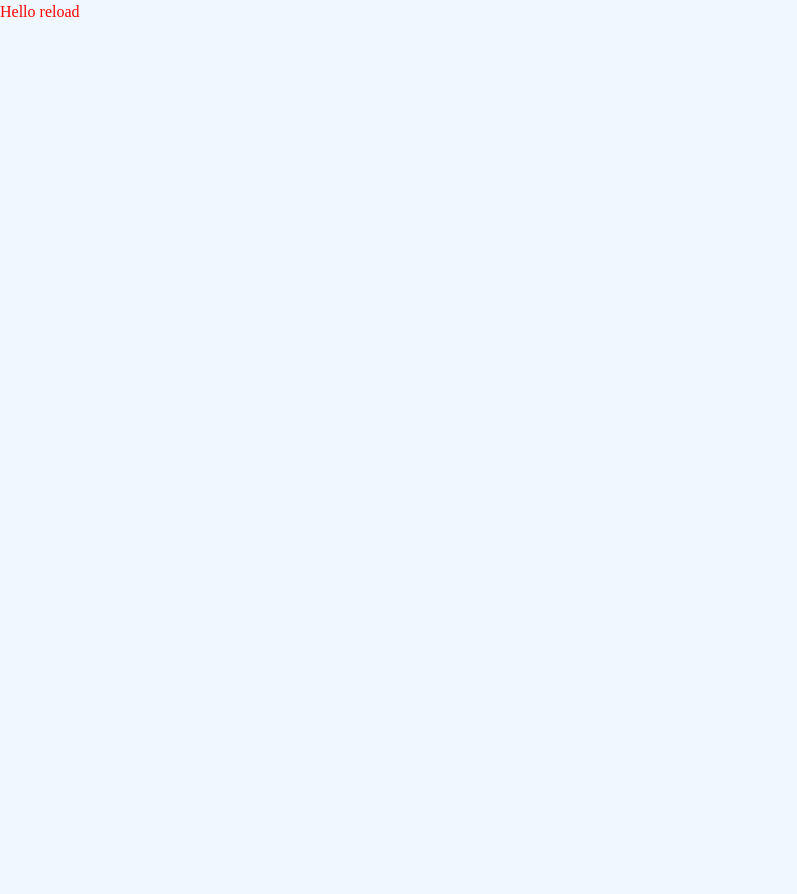
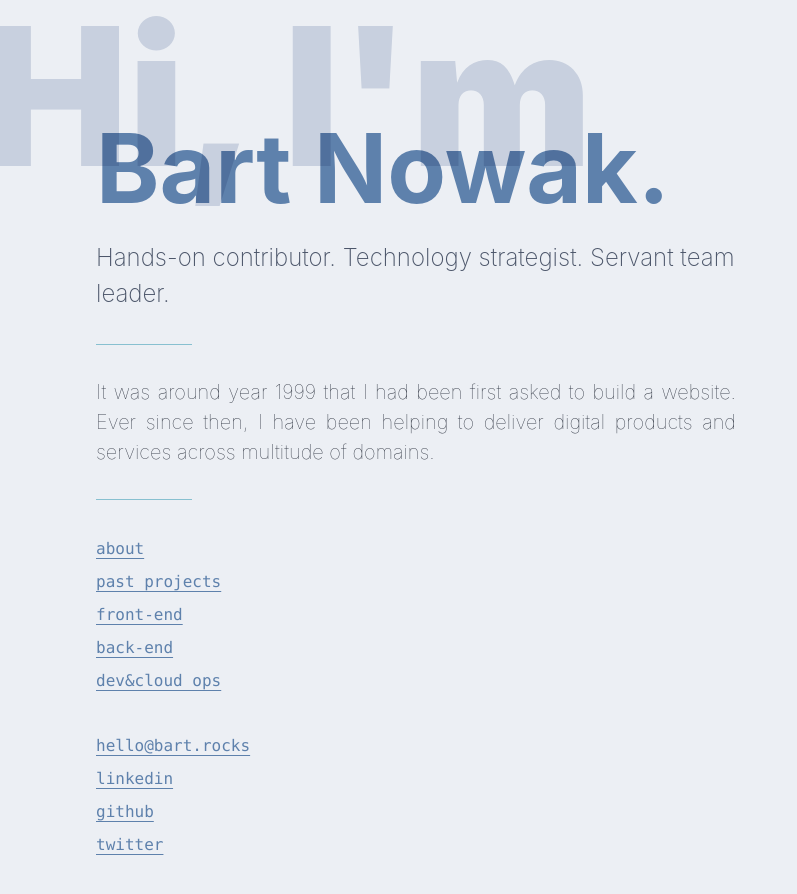
Before and after one commit to bartlomn/bnowakcom, a Next.js app: page / in a window 1280 px wide. Shown: the top 894 px of the page, without its empty margins (0-797 px from the left). Before the commit the page ends 800 px from the top, so only its background shows below. Built offline with nearby package versions, Linux system fonts and the light colour scheme.

Commit message:
Moved the prototype into NextJs

```diff
--- /dev/null
+++ b/components/system/head.js
@@ -0,0 +1,26 @@
+import { Head } from "next/document";
+
+const customHead = () => (
+   <>
+     <meta charSet="utf-8" />
+     <meta httpEquiv="X-UA-Compatible" content="IE=edge,chrome=1" />
+     <title>🏔 Bart rocks</title>
+     <meta name="apple-mobile-web-app-title" content="bart.rocks" />
+     <meta
+       name="description"
+       content="bart.rocks => the online front of Bart Nowak"
+     />
+     <meta
+       name="keywords"
+       content="web, applications, engineering, front-end, react, vue, devops, cloudops, architecture, microservices, bart, nowak"
+     />
+     <meta name="author" content="Bart Nowak" />
+     <meta
+       name="viewport"
+       content="width=device-width,height=device-height,initial-scale=1.0"
+     />
+     <meta httpEquiv="cleartype" content="on" />
+   </>
+ )
+
+export default customHead;
--- a/main.css
+++ /dev/null
@@ -1,85 +0,0 @@
-@import "./reset.css";
-
-body {
-  background-color: #eceff4;
-  font-family: -apple-system, BlinkMacSystemFont, "Segoe UI", "Roboto", "Oxygen",
-    "Ubuntu", "Cantarell", "Fira Sans", "Droid Sans", "Helvetica Neue",
-    sans-serif;
-  -webkit-font-smoothing: antialiased;
-  color: #2e3440;
-  padding: 6rem;
-}
-
-a {
-  color: #5e81ac;
-  /* font-family: Cambria, Cochin, Georgia, Times, 'Times New Roman', serif; */
-  font-family: "Lucida Console", Monaco, monospace;
-  font-weight: 900;
-  text-transform: lowercase;
-  font-size: 1rem;
-  padding-block-end: 4px;
-  background: #eceff4; /* same as site background */
-  /* text-decoration: underline; */
-  /* text-underline-position: under; */
-  text-decoration: none;
-}
-
-hr {
-  margin-block-start: 2rem;
-  margin-block-end: 2rem;
-  max-width: 6rem;
-  text-align: left;
-  margin-left: 0;
-  border: 0;
-  border-bottom: 1px solid #88c0d0;
-}
-
-p {
-  text-align: justify;
-  font-weight: 100;
-}
-
-ul {
-  list-style-type: none;
-  margin-block-start: 0;
-  margin-block-end: 0;
-  padding-inline-start: 0;
-}
-
-header {
-  max-width: 41rem;
-}
-
-section {
-  max-width: 40rem;
-}
-
-.hero {
-  color: #5e81ac;
-  font-size: 6rem;
-}
-
-.hero::before {
-  content: "Hi, I'm";
-  color: #d8dee9;
-  font-size: 12rem;
-  position: absolute;
-  mix-blend-mode: multiply;
-  top: -3rem;
-  left: -1rem;
-  font-weight: 900;
-}
-
-.headline {
-  color: #4c566a;
-  font-size: 1.5rem;
-  font-weight: 200;
-}
-
-.linklist {
-  line-height: 2rem;
-}
-
-.main {
-  font-size: 1.25rem;
-}
--- /dev/null
+++ b/pages/_document.js
@@ -0,0 +1,18 @@
+import Document, { Html, Head, Main, NextScript } from "next/document";
+import SystemHead from "./../components/system/head";
+
+export default class MyDocument extends Document {
+  render() {
+    return (
+      <Html lang="en">
+        <Head>
+           <SystemHead/>
+        </Head>
+        <body>
+          <Main />
+          <NextScript />
+        </body>
+      </Html>
+    );
+  }
+}
--- a/pages/index.js
+++ b/pages/index.js
@@ -1,7 +1,67 @@
-export default function Index() {
-   return (
-     <>
-       <p>Hello reload</p>
-     </>
-   )
- }
+const staticContent = () => (
+  <>
+    <header>
+      <h1 className="hero">Bart Nowak.</h1>
+      <h2 className="headline">
+        Hands-on contributor. Technology strategist. Servant team leader.
+      </h2>
+    </header>
+    <section className="intro">
+      <hr />
+      <p className="main">
+        It was around year 1999 that I had been first asked to build a website.
+        Ever since then, I have been helping to deliver digital products and
+        services across multitude of domains.
+        <br />
+      </p>
+      <hr />
+    </section>
+    <section className="contact">
+      <ul className="linklist">
+        <li>
+          <a href="#">about</a>
+        </li>
+        <li>
+          <a href="#">past projects</a>
+        </li>
+        <li>
+          <a href="#">front-end</a>
+        </li>
+        <li>
+          <a href="#">back-end</a>
+        </li>
+        <li>
+          <a href="#">dev&cloud ops</a>
+        </li>
+
+        <br />
+
+        <li>
+          <a id="email" href="mailto:hello@bart.rocks">
+            hello@bart.rocks
+          </a>
+        </li>
+        <li>
+          <a
+            href="http://www.linkedin.com/in/bartlomn"
+            title="LinkedIn profile"
+          >
+            LinkedIn
+          </a>
+        </li>
+        <li>
+          <a href="https://github.com/bartlomn" title="GitHub profile">
+            GitHub
+          </a>
+        </li>
+        <li>
+          <a href="http://twitter.com/" title="Twitter profile">
+            Twitter
+          </a>
+        </li>
+      </ul>
+    </section>
+  </>
+);
+
+export default staticContent;
--- a/styles/index.css
+++ b/styles/index.css
@@ -1,9 +1,86 @@
 @import "./reset.css";
 
+
 body {
-   background: aliceblue;
-}
+   background-color: #eceff4;
+   font-family: -apple-system, BlinkMacSystemFont, "Segoe UI", "Roboto", "Oxygen",
+     "Ubuntu", "Cantarell", "Fira Sans", "Droid Sans", "Helvetica Neue",
+     sans-serif;
+   -webkit-font-smoothing: antialiased;
+   color: #2e3440;
+   padding: 6rem;
+ }
 
-p {
-   color: red;
-}
+ a {
+   color: #5e81ac;
+   font-family: "Lucida Console", Monaco, monospace;
+   font-weight: 100;
+   text-transform: lowercase;
+   font-size: 1rem;
+   padding-block-end: 4px;
+   background: #eceff4; /* same as site background */
+   text-decoration: underline;
+   text-underline-position: under;
+   text-decoration-color: #5e81ac;
+   /* text-decoration: none; */
+ }
+
+ hr {
+   margin-block-start: 2rem;
+   margin-block-end: 2rem;
+   max-width: 6rem;
+   text-align: left;
+   margin-left: 0;
+   border: 0;
+   border-bottom: 1px solid #88c0d0;
+ }
+
+ p {
+   text-align: justify;
+   font-weight: 100;
+ }
+
+ ul {
+   list-style-type: none;
+   margin-block-start: 0;
+   margin-block-end: 0;
+   padding-inline-start: 0;
+ }
+
+ header {
+   max-width: 41rem;
+ }
+
+ section {
+   max-width: 40rem;
+ }
+
+ .hero {
+   color: #5e81ac;
+   font-size: 6rem;
+ }
+
+ .hero::before {
+   content: "Hi, I'm";
+   color: #d8dee9;
+   font-size: 12rem;
+   position: absolute;
+   mix-blend-mode: multiply;
+   top: -3rem;
+   left: -1rem;
+   font-weight: 900;
+ }
+
+ .headline {
+   color: #4c566a;
+   font-size: 1.5rem;
+   font-weight: 200;
+ }
+
+ .linklist {
+   line-height: 2rem;
+ }
+
+ .main {
+   font-size: 1.25rem;
+ }
```
Also changed, not shown: index.html (deleted, +0 -81 lines).
